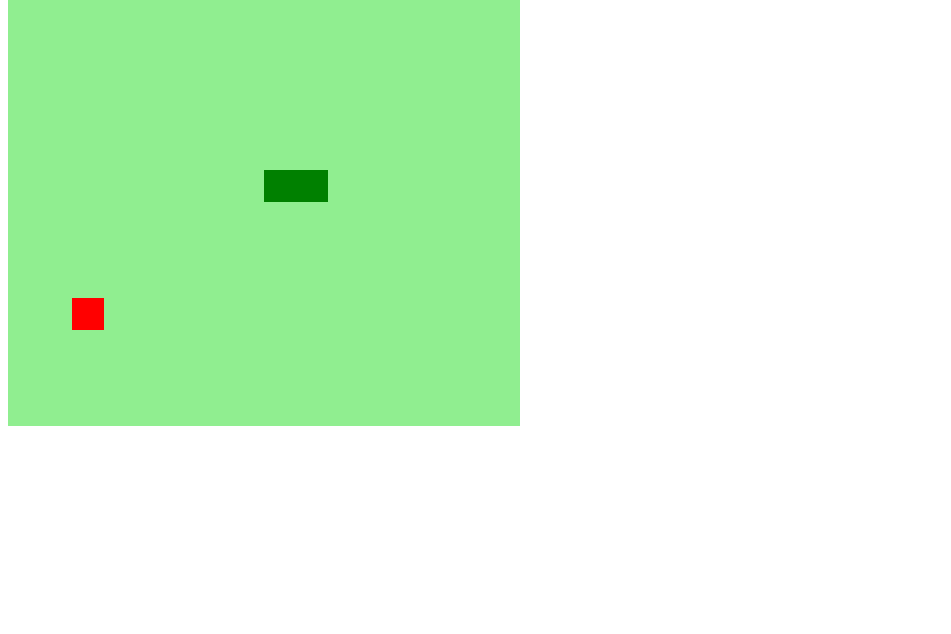
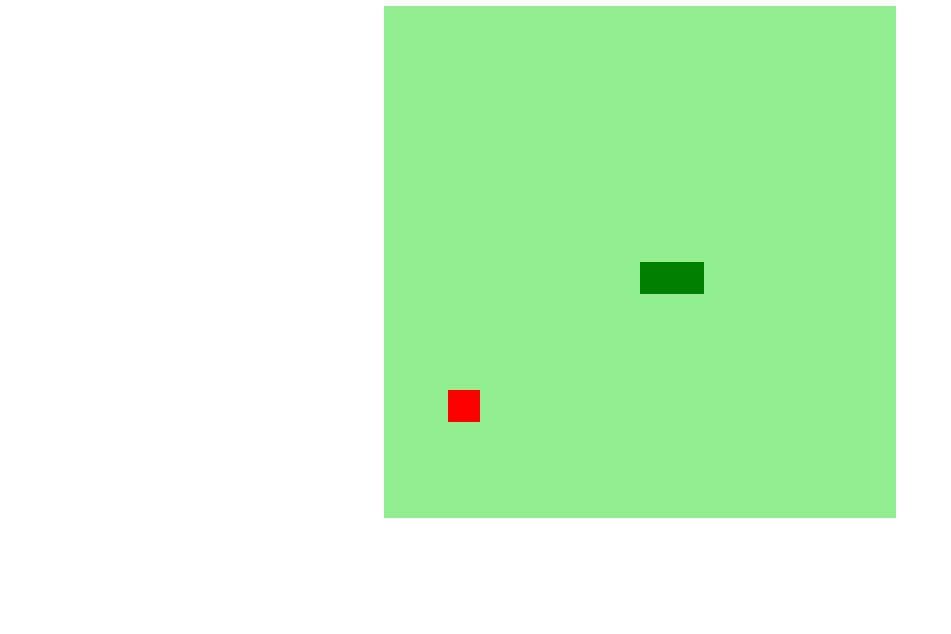
Before and after one commit to MarceloCLopes/snakeGame, a plain HTML site: page index.html in a window 1280 px wide. Shown: the part 166-800 px from the top of the page, without its empty margins (0-951 px from the left). Drawn offline with Linux system fonts and the light colour scheme.

Commit message:
Adicionar estilização ao body

```diff
--- a/style.css
+++ b/style.css
@@ -1,3 +1,10 @@
 body{
-
+  height: 95vh;
+  width: 95;
+  display: flex;
+  justify-content: center;
+  align-items: center;
+  flex-direction: column;
+  color: rgb(44, 139, 44);
+  text-transform: uppercase;
 }
```
